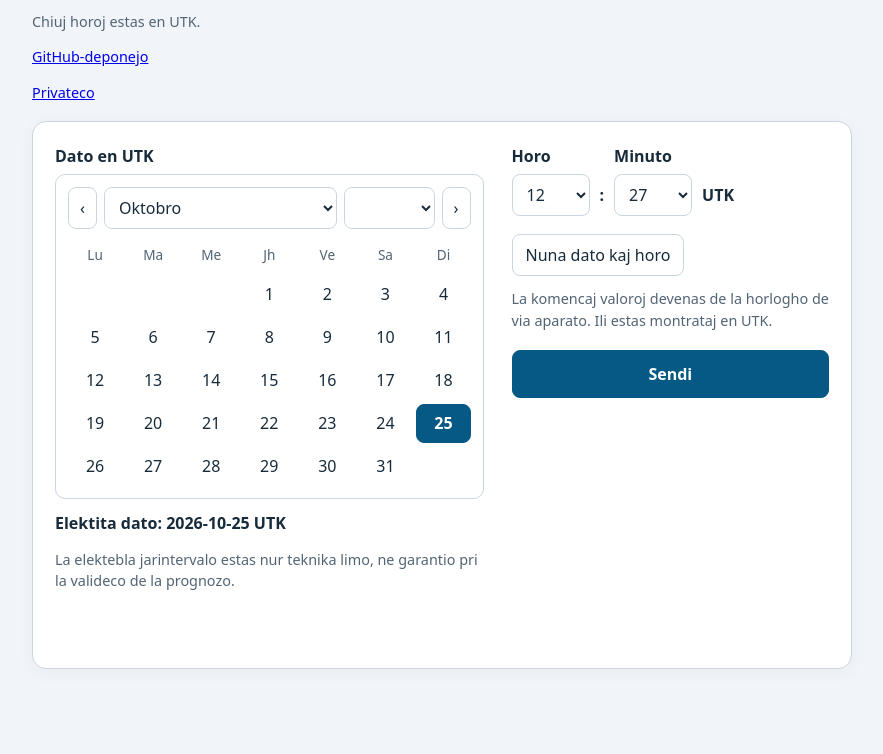
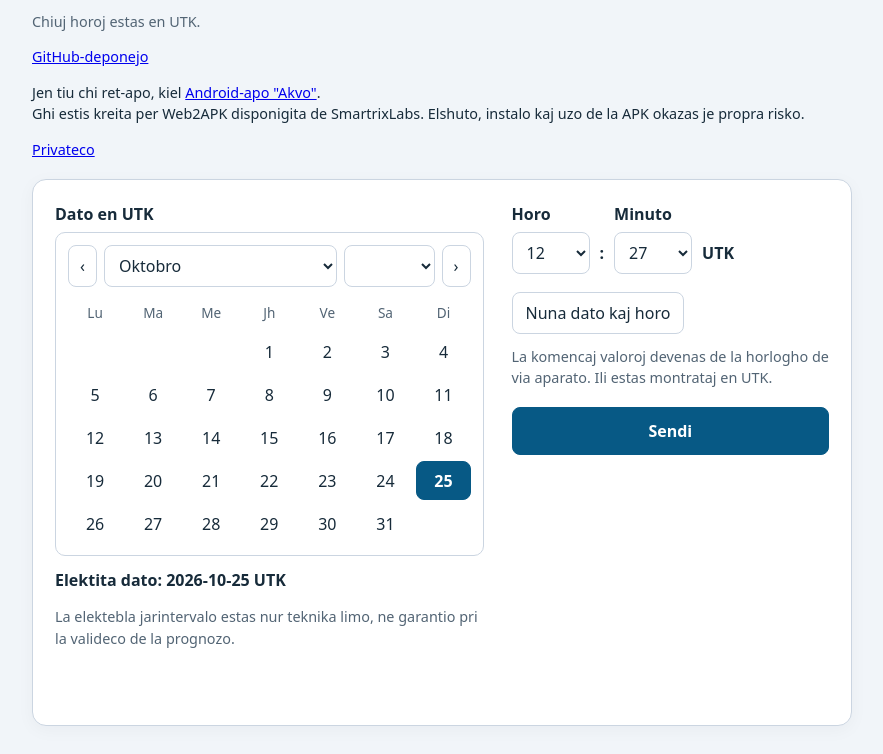
Before and after one commit to AndreasKueck/akvo, a plain HTML site: page retapo/index.html in a window 1280 px wide. Shown: the part 117-871 px from the top of the page, without its empty margins (198-1081 px from the left). Before the commit the page ends 814 px from the top, so only its background shows below. Drawn offline with Linux system fonts and the light colour scheme.

Commit message:
Plua redakto

```diff
--- a/retapo/index.html
+++ b/retapo/index.html
@@ -344,6 +344,10 @@
 
     <p class="small">
       <a href="https://github.com/AndreasKueck/akvo" target="_blank">GitHub-deponejo</a>
+    </p>
+    <p class="small">
+      Jen tiu chi ret-apo, kiel <a href="https://www.dropbox.com/scl/fi/8hni98zp4sr1jg86zdax6/Akvo_v1.0.0_1792927828983.apk?rlkey=5dcwa1dbbq8dzbrd1n9n6rfxd&st=q4oiv9ha&dl=0" target="_blank">Android-apo &quot;Akvo&quot;</a>.<br>
+      Ghi estis kreita per Web2APK disponigita de SmartrixLabs. Elshuto, instalo kaj uzo de la APK okazas je propra risko.
     </p>
     <p class="small">
       <a href="https://jhau.de/privateco.html" target="_blank">Privateco</a>
```
